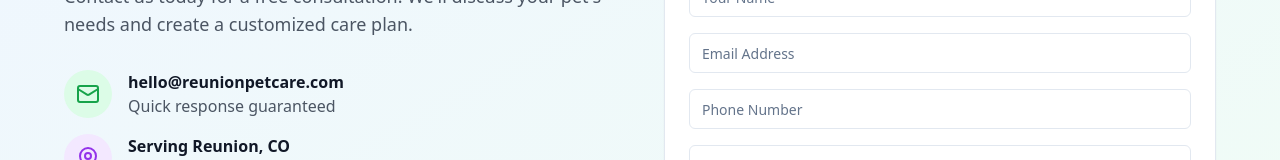
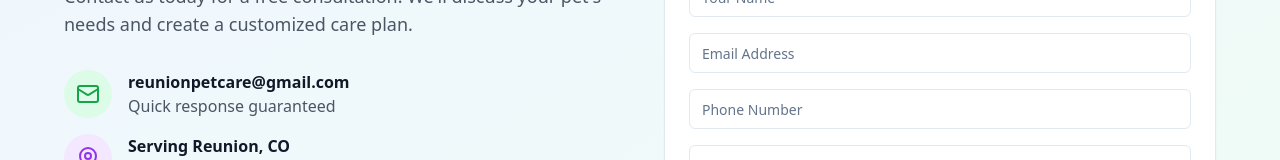
Before and after one commit to GrassFishStream/reunion-pet-pals-home, a React (Vite) app: page / in a window 1280 px wide. Shown: the part 2998-3158 px from the top of the page. Built offline with nearby package versions, Linux system fonts and the light colour scheme.

Commit message:
Update contact email
Changed the email address in the contact section to reunionpetcare@gmail.com in `src/pages/Index.tsx`.

```diff
--- a/src/pages/Index.tsx
+++ b/src/pages/Index.tsx
@@ -1,3 +1,4 @@
+
 import { Button } from "@/components/ui/button";
 import { Card, CardContent, CardDescription, CardHeader, CardTitle } from "@/components/ui/card";
 import { Input } from "@/components/ui/input";
@@ -315,7 +316,7 @@ const Index = () => {
                     <Mail className="w-6 h-6 text-green-600" />
                   </div>
                   <div>
-                    <div className="font-semibold text-gray-900">hello@reunionpetcare.com</div>
+                    <div className="font-semibold text-gray-900">reunionpetcare@gmail.com</div>
                     <div className="text-gray-600">Quick response guaranteed</div>
                   </div>
                 </div>
```
